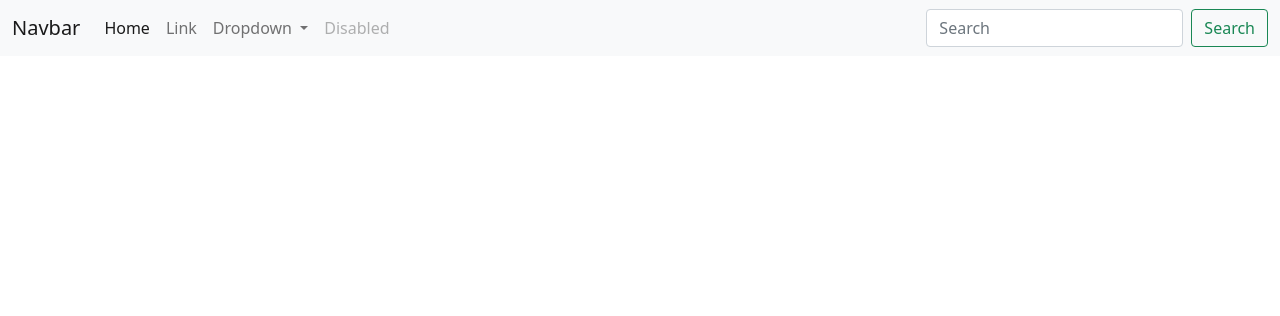
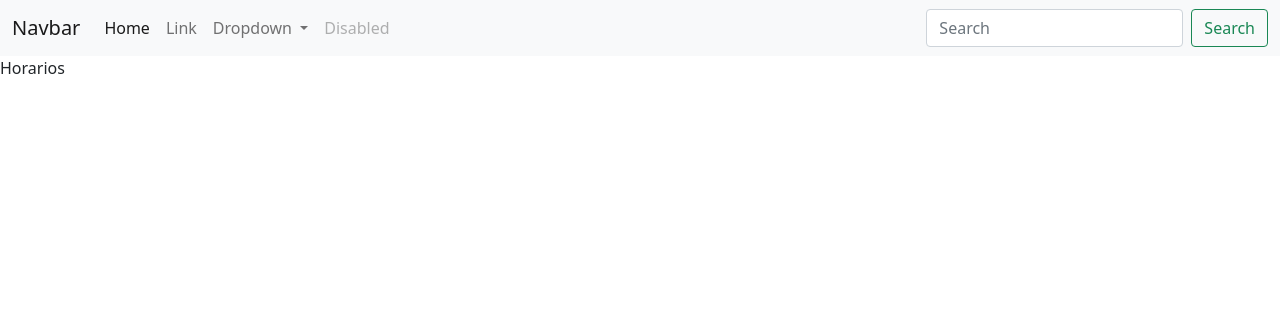
Before and after one commit to angelgarciapineda/Codeigniter, a CodeIgniter 4 app: the page made by app/Views/home/inicio.php in a window 1280 px wide. Shown: the top 316 px of the page. Run offline with PHP 8.4 and a stand-in for CodeIgniter, Linux system fonts and the light colour scheme; the template is opened without the code that fills it, so the values that code supplies are empty; some libraries are stand-ins or nearby versions.

Commit message:
Cambios ligeros en el home

```diff
--- a/app/Views/home/inicio.php
+++ b/app/Views/home/inicio.php
@@ -51,7 +51,9 @@
             </div>
         </div>
     </nav>
-
+    <div>
+        <p>Horarios</p>
+    </div>
     <!-- Optional JavaScript; choose one of the two! -->
 
     <!-- Option 1: Bootstrap Bundle with Popper -->
```
